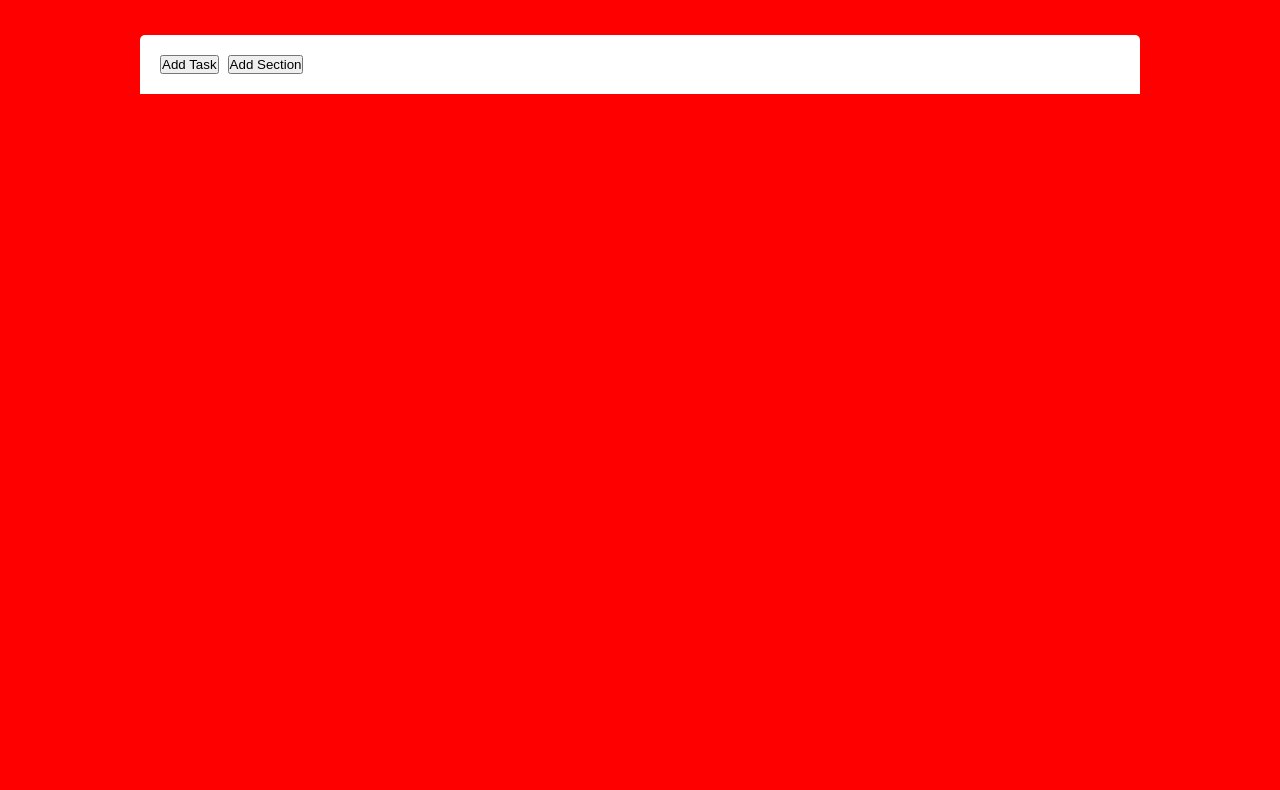
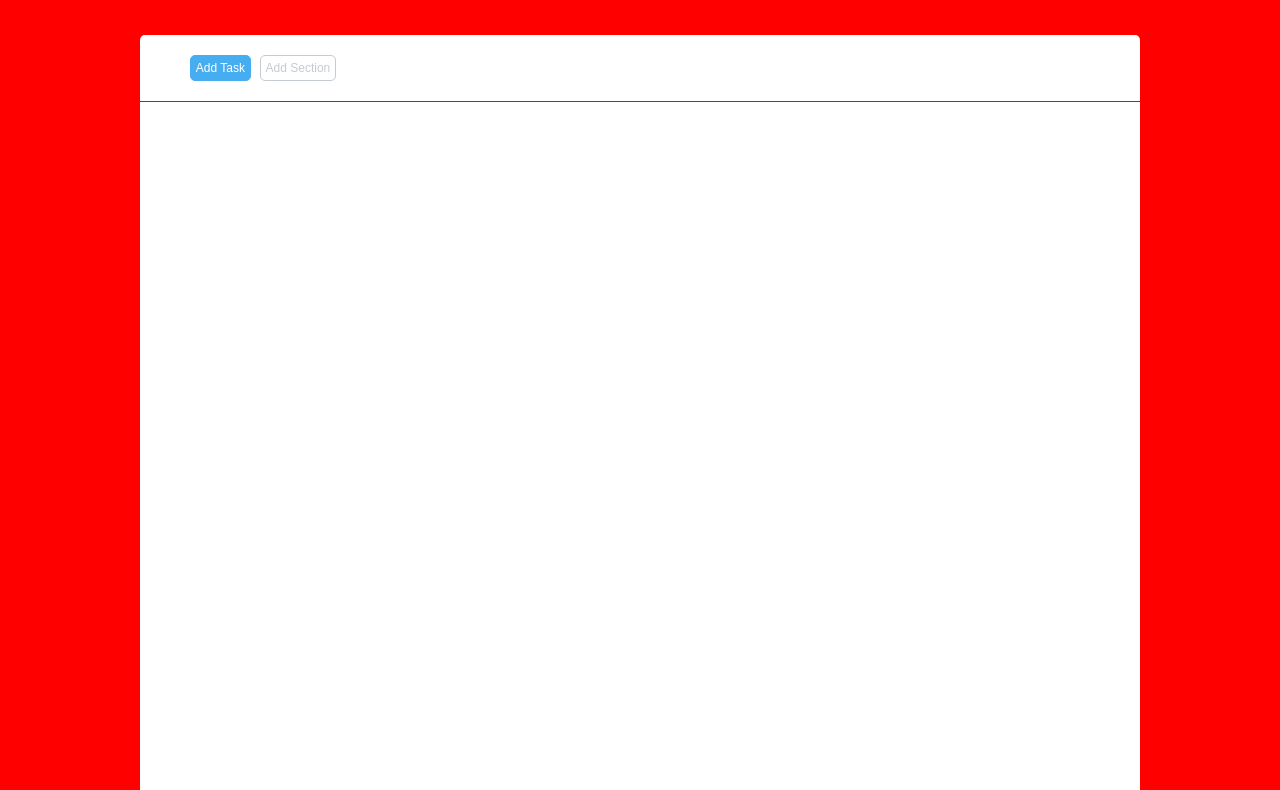
Before and after one commit to Moonatic89/html-css-toboolist, a plain HTML site: page index.html in a window 1280 px wide. Shown: the part 89-879 px from the top of the page. Before the commit the page ends 800 px from the top, so only its background shows below. Drawn offline with Linux system fonts and the light colour scheme.

Commit message:
Button Section Finished

```diff
--- a/css/style.css
+++ b/css/style.css
@@ -43,10 +43,33 @@ header {
     border-top-right-radius: 5px;
 }
 
-.management{
+.management {
+    font-size: 0.75rem;
     margin: 20px 2.5px;
+    padding: 0.3rem;
+    border-radius: 5px;
 }
 
-#task_button{
-    margin-left: 20px;
+#task_button {
+    background-color: #47adf1;
+    margin-left: 50px;
+    border: 1px solid #47adf1;
+    color: white;
 }
+
+#section_button {
+    background-color: white;
+    border: 1px solid #c5cbd0;
+    color: #c5cbd0;
+}
+
+.tasks {
+    background-color: white;
+    width: 1000px;
+    height: 1500px;
+    margin: auto;
+    margin-top: 1px;
+    margin-bottom: 20px;
+    border-bottom-left-radius: 5px;
+    border-bottom-right-radius: 5px;
+}
```
